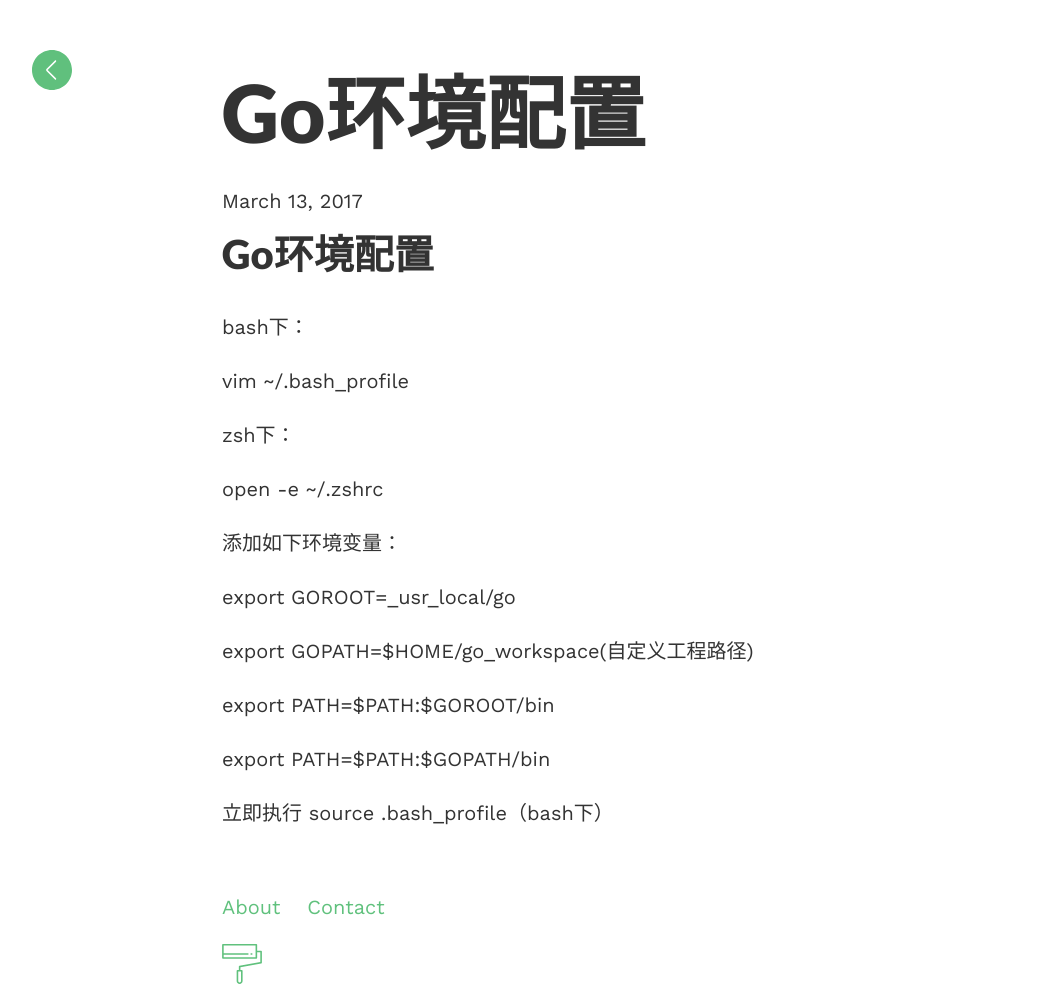
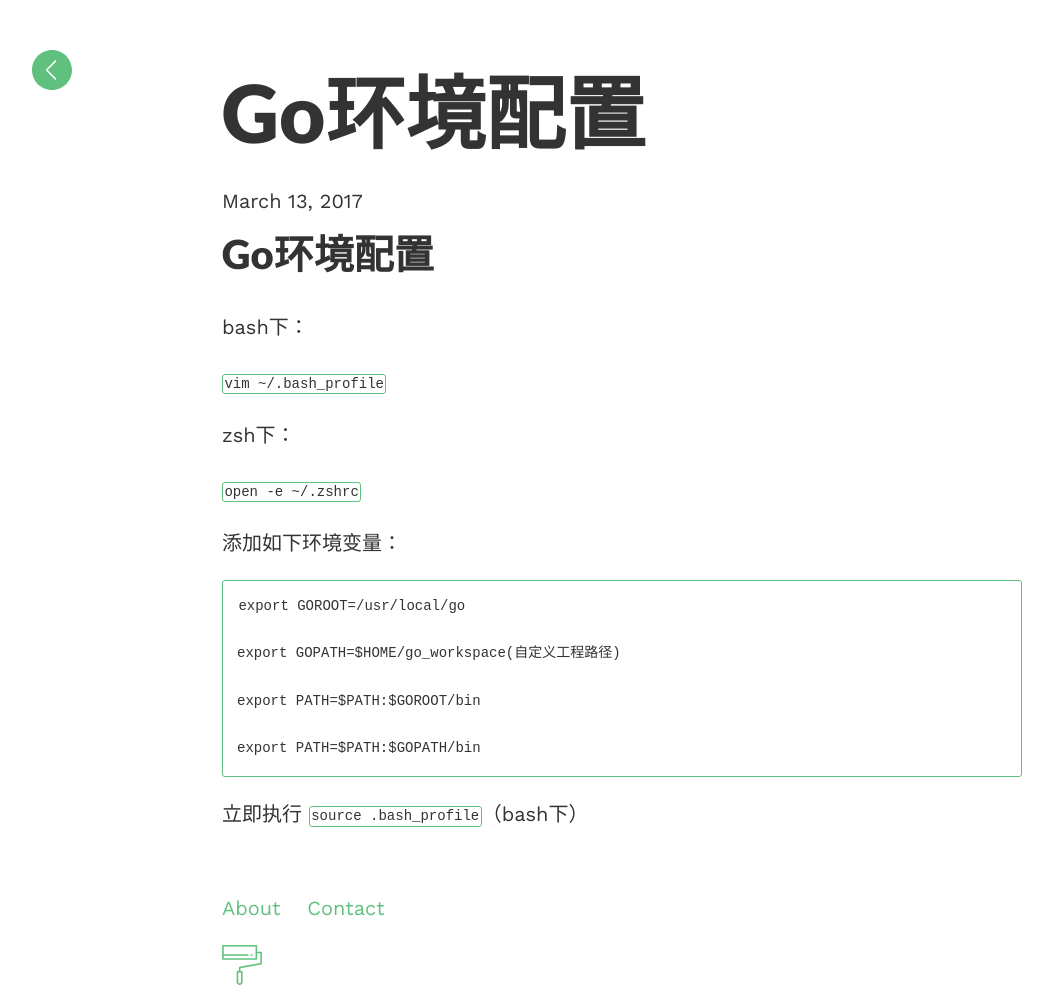
Before and after one commit to thousandsNight/thousandsNight.github.io, a Jekyll site: the page built from _posts/2017-03-13-go环境配置.md, in a window 1280 px wide. Shown: the whole page, without its empty margins (18-1071 px from the left). Built offline with Jekyll 4.4.1, drawn with Linux system fonts in a browser that asks for light colours; our own code applies the rules of GitHub Pages for plain Markdown files; comment, search, counter and statistics services are not loaded.

Commit message:
调整文章

````diff
--- a/_posts/2017-03-13-go环境配置.md
+++ b/_posts/2017-03-13-go环境配置.md
@@ -1,20 +1,22 @@
 # go环境配置
 bash下：
 
-vim ~/.bash_profile
+`vim ~/.bash_profile`
 
 zsh下：
 
-open -e ~/.zshrc
+`open -e ~/.zshrc`
 
 添加如下环境变量：
 
-export GOROOT=_usr_local/go
+```
+export GOROOT=/usr/local/go
 
 export GOPATH=$HOME/go_workspace(自定义工程路径)
 
 export PATH=$PATH:$GOROOT/bin
 
 export PATH=$PATH:$GOPATH/bin
+```
 
-立即执行 source .bash_profile（bash下）
+立即执行 `source .bash_profile`（bash下）
````
Also changed, not shown: _posts/2017-03-13-Xcode8以上由于插件问题崩溃解决方案.md (+2 -0 lines).
